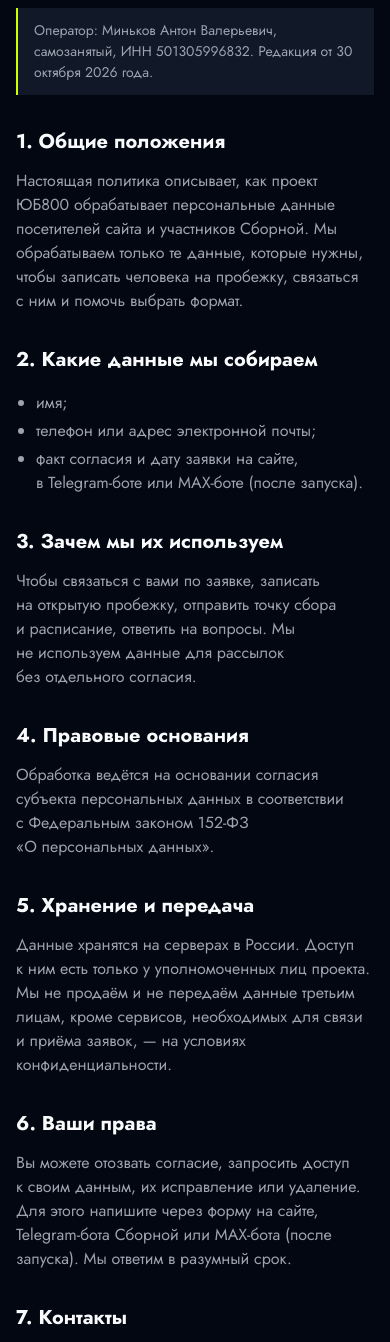
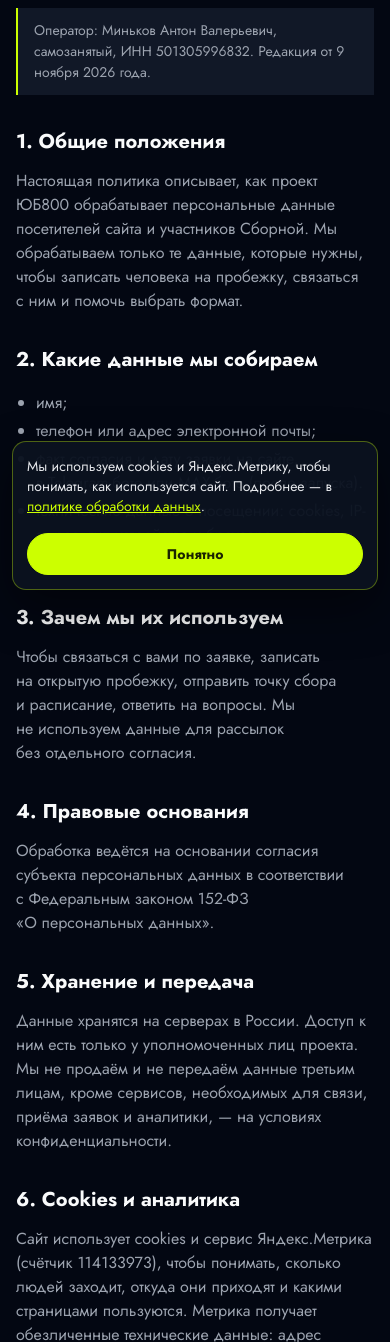
Before and after one commit to ToniQStudio/run-club, a website: page landing/privacy.html in a window 390 px wide. Shown: the part 242-1584 px from the top of the page. Drawn offline with Linux system fonts and the light colour scheme.

Commit message:
Legal: cookies notice, privacy update, returns, image consent

```diff
--- /dev/null
+++ b/landing/assets/cookies.js
@@ -0,0 +1,73 @@
+/* Плашка про cookies и Яндекс.Метрику. Показывается один раз, скрывается по кнопке. */
+(function () {
+  "use strict";
+
+  var KEY = "run800_cookies_ok";
+  try {
+    if (window.localStorage && localStorage.getItem(KEY) === "1") return;
+  } catch (error) {
+    /* приватный режим — показываем */
+  }
+
+  var css =
+    ".cookie-note{position:fixed;left:16px;right:16px;bottom:16px;z-index:80;" +
+    "display:flex;gap:16px;align-items:center;justify-content:space-between;flex-wrap:wrap;" +
+    "max-width:720px;margin:0 auto;padding:16px 18px;border-radius:14px;" +
+    "background:rgba(11,18,32,.96);border:1px solid rgba(204,255,0,.35);" +
+    "box-shadow:0 18px 48px rgba(0,0,0,.45);" +
+    "font-family:Jost,system-ui,-apple-system,'Segoe UI',sans-serif;font-size:14px;line-height:1.45;" +
+    "color:#e5e7eb;transform:translateY(140%);transition:transform .25s ease}" +
+    ".cookie-note.is-visible{transform:translateY(0)}" +
+    ".cookie-note p{margin:0;max-width:520px}" +
+    ".cookie-note a{color:#ccff00;text-decoration:underline}" +
+    ".cookie-note button{flex:none;padding:10px 18px;border-radius:999px;border:1px solid #ccff00;" +
+    "background:#ccff00;color:#1a2400;font:inherit;font-weight:700;cursor:pointer}" +
+    ".cookie-note button:hover{background:#baeb00;border-color:#baeb00}" +
+    "@media (max-width:520px){.cookie-note{left:12px;right:12px;bottom:12px;padding:14px}" +
+    ".cookie-note button{width:100%}}";
+
+  function build() {
+    var style = document.createElement("style");
+    style.textContent = css;
+    document.head.appendChild(style);
+
+    var note = document.createElement("div");
+    note.className = "cookie-note";
+    note.setAttribute("role", "region");
+    note.setAttribute("aria-label", "Использование cookies");
+
+    var text = document.createElement("p");
+    text.innerHTML =
+      "Мы используем cookies и Яндекс.Метрику, чтобы понимать, как используется сайт. " +
+      'Подробнее — в <a href="/privacy.html">политике обработки данных</a>.';
+    note.appendChild(text);
+
+    var button = document.createElement("button");
+    button.type = "button";
+    button.textContent = "Понятно";
+    note.appendChild(button);
+
+    document.body.appendChild(note);
+    requestAnimationFrame(function () {
+      note.classList.add("is-visible");
+    });
+
+    button.addEventListener("click", function () {
+      try {
+        localStorage.setItem(KEY, "1");
+      } catch (error) {
+        /* ничего */
+      }
+      note.classList.remove("is-visible");
+      setTimeout(function () {
+        note.remove();
+      }, 260);
+    });
+  }
+
+  if (document.readyState === "loading") {
+    document.addEventListener("DOMContentLoaded", build);
+  } else {
+    build();
+  }
+})();
--- a/landing/privacy.html
+++ b/landing/privacy.html
@@ -32,7 +32,7 @@
     <div class="container">
       <p class="eyebrow">Документы</p>
       <h1>Политика обработки персональных данных</h1>
-      <p class="legal-note">Оператор: Миньков Антон Валерьевич, самозанятый, ИНН 501305996832. Редакция от 30 октября 2026 года.</p>
+      <p class="legal-note">Оператор: Миньков Антон Валерьевич, самозанятый, ИНН 501305996832. Редакция от 9 ноября 2026 года.</p>
 
       <h2>1. Общие положения</h2>
       <p>Настоящая политика описывает, как проект ЮБ800 обрабатывает персональные данные посетителей сайта и участников Сборной. Мы обрабатываем только те данные, которые нужны, чтобы записать человека на пробежку, связаться с ним и помочь выбрать формат.</p>
@@ -42,6 +42,7 @@
         <li>имя;</li>
         <li>телефон или адрес электронной почты;</li>
         <li>факт согласия и дату заявки на сайте, в Telegram-боте или MAX-боте (после запуска).</li>
+        <li>технические данные о посещении: cookies, IP-адрес, тип устройства и браузера — только в объёме, необходимом для работы аналитики.</li>
       </ul>
 
       <h2>3. Зачем мы их используем</h2>
@@ -50,17 +51,25 @@
       <h2>4. Правовые основания</h2>
       <p>Обработка ведётся на основании согласия субъекта персональных данных в соответствии с Федеральным законом 152-ФЗ «О персональных данных».</p>
 
-      <h2>5. Хранение и передача</h2>
-      <p>Данные хранятся на серверах в России. Доступ к ним есть только у уполномоченных лиц проекта. Мы не продаём и не передаём данные третьим лицам, кроме сервисов, необходимых для связи и приёма заявок, — на условиях конфиденциальности.</p>
+      <h2>5. Хранение и передача</h2>
+      <p>Данные хранятся на серверах в России. Доступ к ним есть только у уполномоченных лиц проекта. Мы не продаём и не передаём данные третьим лицам, кроме сервисов, необходимых для связи, приёма заявок и аналитики, — на условиях конфиденциальности.</p>
 
-      <h2>6. Ваши права</h2>
-      <p>Вы можете отозвать согласие, запросить доступ к своим данным, их исправление или удаление. Для этого напишите через форму на сайте, Telegram-бота Сборной или MAX-бота (после запуска). Мы ответим в разумный срок.</p>
+      <h2>6. Cookies и аналитика</h2>
+      <p>Сайт использует cookies и сервис Яндекс.Метрика (счётчик 114133973), чтобы понимать, сколько людей заходит, откуда они приходят и какими страницами пользуются. Метрика получает обезличенные технические данные: адрес страницы, источник перехода, тип устройства и браузера, приблизительный регион.</p>
+      <p>Эти данные не используются для рекламы и не связываются с именем или телефоном. Отключить cookies можно в настройках браузера; в этом случае часть статистики не будет собираться, но сайт продолжит работать. Подробнее — в политике Яндекс.Метрики.</p>
 
-      <h2>7. Контакты</h2>
+      <h2>7. Сроки хранения</h2>
+      <p>Данные заявок храним 12 месяцев с даты последнего взаимодействия. Согласия на обработку — 3 года с даты получения. По истечении срока данные удаляются. Если закон требует хранить документы дольше, храним в установленный срок и только для этой цели.</p>
+
+      <h2>8. Ваши права и удаление данных</h2>
+      <p>Вы можете отозвать согласие, запросить доступ к своим данным, их исправление или удаление. Для этого напишите на <a href="mailto:newtonbox@mail.ru">newtonbox@mail.ru</a> или через форму на сайте. Мы ответим в течение 10 рабочих дней.</p>
+      <p>При удалении стираем имя, контакт, заявку и заметки. Данные, которые закон требует хранить (например, сведения о расчётах), остаются на установленный срок и не используются для других целей.</p>
+
+      <h2>9. Контакты</h2>
       <p>Оператор: Миньков Антон Валерьевич, применяющий НПД, ИНН 501305996832.</p>
       <p>Электронная почта: <a href="mailto:newtonbox@mail.ru">newtonbox@mail.ru</a>.</p>
       <p>Связаться также можно через форму на сайте или Telegram-бота Сборной.</p>
-      <p>Дата обновления: 30 октября 2026.</p>
+      <p>Дата обновления: 9 ноября 2026.</p>
     </div>
   </main>
 
@@ -89,5 +98,6 @@
     </div>
   </footer>
 
+  <script src="assets/cookies.js" defer></script>
 </body>
 </html>
```
Also changed, not shown: landing/404.html (+1 -0 lines), landing/documents.html (+7 -0 lines), landing/index.html (+1 -0 lines), landing/join.html (+1 -0 lines), landing/offer.html (+7 -8 lines), landing/pay.html (+1 -0 lines), landing/qr-open-run.html (+1 -0 lines), 1 other file.
